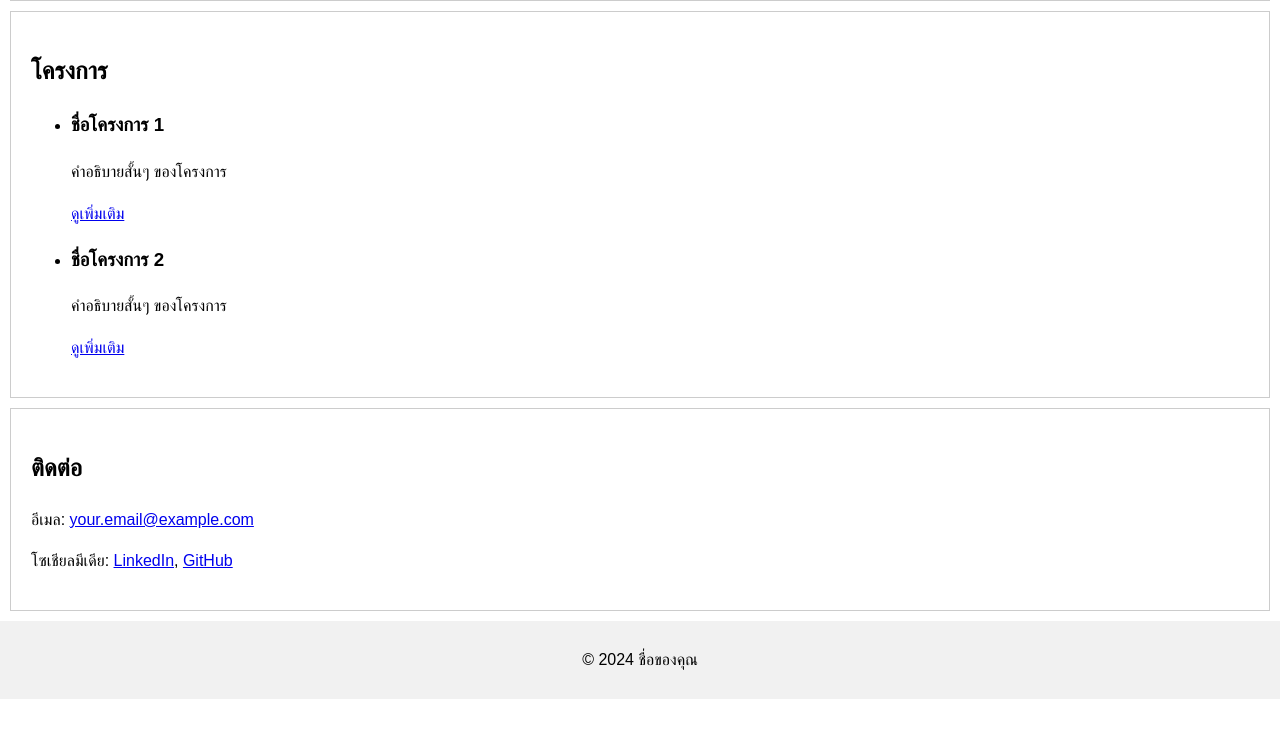
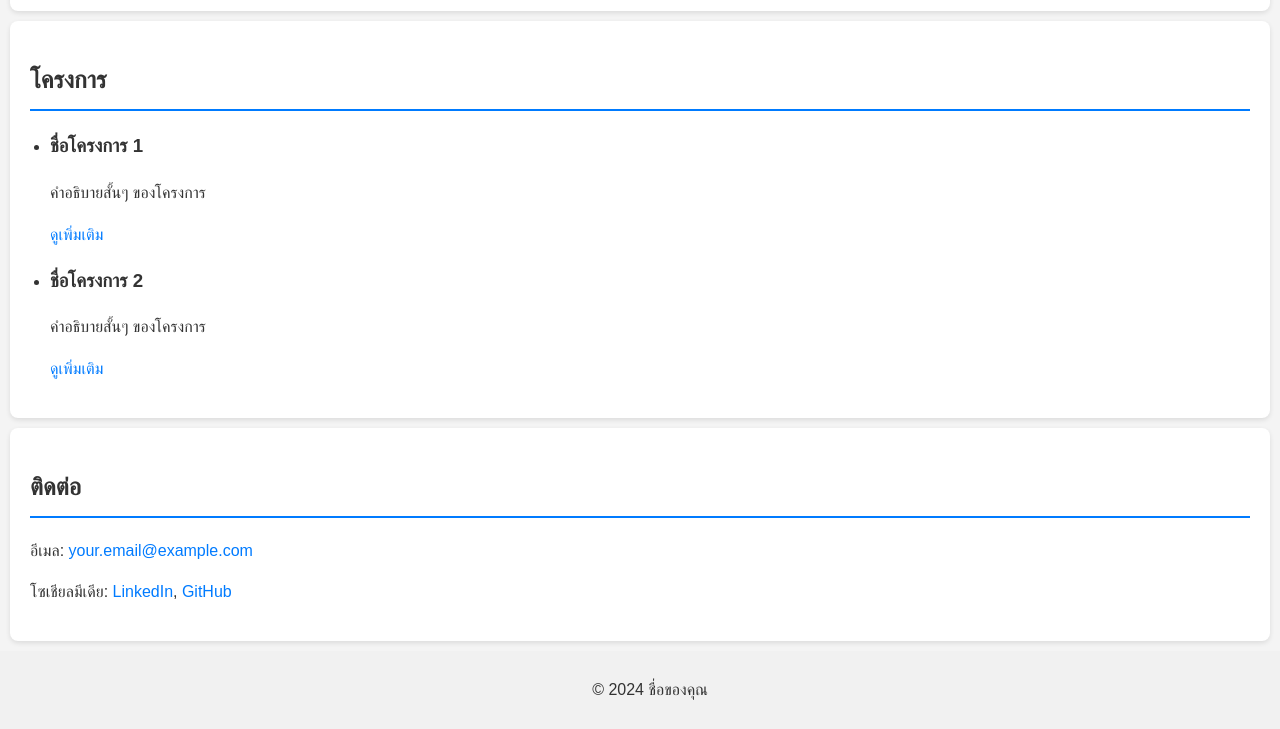
Before and after one commit to thanradamali/thanradamali.github.io, a plain HTML site: page index.html in a window 1280 px wide. Shown: the part 388-1117 px from the top of the page. Before the commit the page ends 1087 px from the top, so only its background shows below. Drawn offline with Linux system fonts and the light colour scheme.

Commit message:
Update index.html

```diff
--- a/index.html
+++ b/index.html
@@ -10,6 +10,8 @@
             line-height: 1.6;
             margin: 0;
             padding: 0;
+            background: #f4f4f4;
+            color: #333;
         }
 
         header {
@@ -32,25 +34,58 @@
         nav ul li a {
             color: white;
             text-decoration: none;
+            transition: color 0.3s;
+        }
+
+        nav ul li a:hover {
+            color: #ffcc00;
         }
 
         section {
+            background: white;
             padding: 20px;
             margin: 10px;
-            border: 1px solid #ccc;
+            border-radius: 8px;
+            box-shadow: 0 2px 5px rgba(0, 0, 0, 0.1);
+        }
+
+        h2 {
+            border-bottom: 2px solid #007BFF;
+            padding-bottom: 10px;
         }
 
         footer {
             text-align: center;
             padding: 10px;
             background: #f1f1f1;
+            position: relative;
+            bottom: 0;
+            width: 100%;
+        }
+
+        ul {
+            padding-left: 20px;
+        }
+
+        li {
+            margin: 10px 0;
+        }
+
+        a {
+            color: #007BFF;
+            text-decoration: none;
+            transition: color 0.3s;
+        }
+
+        a:hover {
+            color: #ffcc00;
         }
     </style>
 </head>
 <body>
     <header>
-        <h1>ธารรฎา มะลิอ่อง</h1>
-        <p>นักศึกษาคณะเทคโนโลยีสารสนเทศ</p>
+        <h1>ชื่อของคุณ</h1>
+        <p>นักเรียนคณะเทคโนโลยีสารสนเทศ</p>
         <nav>
             <ul>
                 <li><a href="#about">เกี่ยวกับฉัน</a></li>
```
